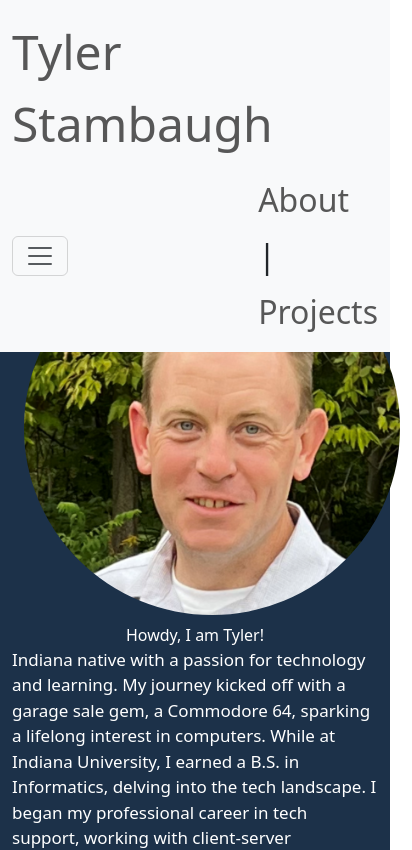
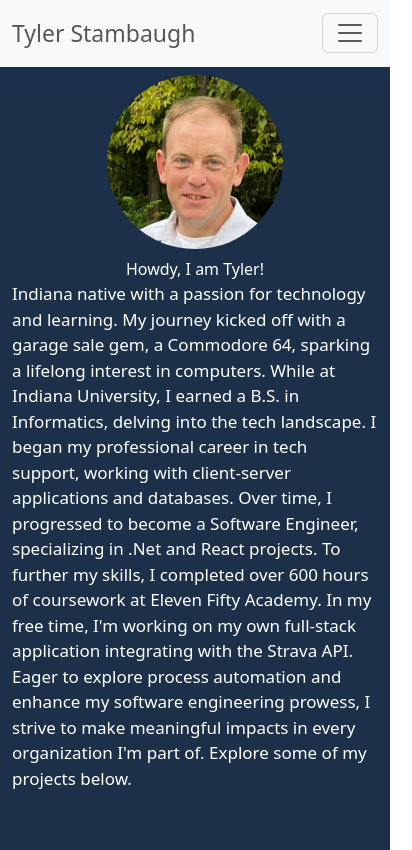
Before and after one commit to tylerstambaugh/ProfessionalPortfolio, a React (Vite) app: page / in a window 390 px wide. Shown: the top 850 px of the page, 412 px wide, since content can reach past the window. Built offline with nearby package versions, Linux system fonts and the light colour scheme.

Commit message:
fixed header

```diff
--- a/src/App.css
+++ b/src/App.css
@@ -23,6 +23,14 @@
   width: 400px;
 }
 
+.small-headshot {
+  width: 200px;
+}
+
+.small-text {
+  font-size: 23px;
+}
+
 
 .cardHeader {
   background-color: grey;
--- a/src/components/AboutMe.tsx
+++ b/src/components/AboutMe.tsx
@@ -1,6 +1,7 @@
 import FullScreenSection from "./FullScreenSection";
 import Headshot from "../assets/images/headshot_sized.png";
 import { Col, Container, Row, Image } from "react-bootstrap";
+import { useState, useEffect } from "react";
 
 const greeting = "Howdy, I am Tyler!";
 const bio1 = `Indiana native with a passion for technology and learning. My journey kicked off with a garage sale gem, a Commodore 64, sparking a lifelong interest in computers.
@@ -10,16 +11,32 @@ const bio1 = `Indiana native with a passion for technology and learning. My jour
     I strive to make meaningful impacts in every organization I'm part of.  Explore some of my projects below.`;
 
 export default function AboutMe() {
+  const [windowWidth, setWindowWidth] = useState(window.innerWidth);
+
+  useEffect(() => {
+    const handleResize = () => {
+      setWindowWidth(window.innerWidth);
+    };
+
+    window.addEventListener("resize", handleResize);
+
+    return () => {
+      window.removeEventListener("resize", handleResize);
+    };
+  }, []);
+
+  const headshotClassName = windowWidth < 576 ? "small-headshot" : "headshot";
+
   return (
     <>
       <FullScreenSection
         isDarkBackground
-        fullScreen={true}
+        fullScreen={false}
         backgroundColor="#1c3149"
         id="aboutMe"
       >
         <Container className="justify-content-center">
-          <Row className="headshot pb-2 mx-auto">
+          <Row className={`${headshotClassName} pb-2 pt-2 mx-auto`}>
             <Image src={Headshot} roundedCircle={true} />
           </Row>
           <Row className="text-center">
--- a/src/components/Header.tsx
+++ b/src/components/Header.tsx
@@ -27,88 +27,66 @@ export default function Header() {
       url: "mailto: tyler.stambaugh@icloud.com",
     },
   ];
-  const [isCollapsed, setIsCollapsed] = useState<boolean>(false);
+
+  const [windowWidth, setWindowWidth] = useState(window.innerWidth);
 
   useEffect(() => {
     const handleResize = () => {
-      setIsCollapsed(window.innerWidth < 992);
-      // console.log("isCollapsed", isCollapsed);
-      // console.log("window.innerWidth", window.innerWidth);
+      setWindowWidth(window.innerWidth);
     };
+
     window.addEventListener("resize", handleResize);
 
-    handleResize(); // To set initial state on load
-    return () => window.removeEventListener("resize", handleResize);
+    return () => {
+      window.removeEventListener("resize", handleResize);
+    };
   }, []);
 
+  const faIconSize = windowWidth < 350 ? "1x" : "2x";
+  const navbarBrandTextSize = windowWidth < 440 ? "small-text" : "";
   return (
     <>
       <Navbar
         collapseOnSelect
+        sticky="top"
         expand="lg"
         bg="light"
         variant="light"
-        sticky="top"
         className=""
       >
         <Container>
-          <Navbar.Text className="navbar-brand-text justify-content-start">
+          <Navbar.Text
+            className={`navbar-brand-text justify-content-start ${navbarBrandTextSize}`}
+          >
             Tyler Stambaugh
           </Navbar.Text>
           <Navbar.Toggle aria-controls="responsive-navbar-nav" />
-          {!isCollapsed ? (
           <>
             <Navbar.Collapse
               id="responsive-navbar-nav"
               className="justify-content-center"
             >
-                <Nav className="justify-content-center">
+              <Nav className="d-flex flex-row justify-content-around">
                 <Nav.Link
                   href="./documents/ResumeTylerStambaugh.pdf"
                   target="blank"
+                  className="mr-2"
                 >
-                    <FontAwesomeIcon icon={faFilePdf} size="2x" />
+                  <FontAwesomeIcon icon={faFilePdf} size={faIconSize} />
                 </Nav.Link>
                 {socials.map((item, index) => (
-                    <Nav.Link href={item.url} key={index} target="blank">
-                      <FontAwesomeIcon icon={item.icon} size="2x" />
-                    </Nav.Link>
-                  ))}
-                </Nav>
-              </Navbar.Collapse>
-              <Nav className="justify-content-end">
-                <Nav.Link href="#aboutMe">About</Nav.Link>
-                {" | "}
-                <Nav.Link href="#projects">Projects</Nav.Link>
-              </Nav>
-            </>
-          ) : (
-            <>
-              <Nav className="justify-content-end ">
-                <Nav.Link href="#aboutMe">About</Nav.Link>
-                {" | "}
-                <Nav.Link href="#projects">Projects</Nav.Link>
-              </Nav>
-              <Navbar.Collapse
-                id="responsive-navbar-nav"
-                className="justify-content-center"
+                  <Nav.Link
+                    href={item.url}
+                    key={index}
+                    target="blank"
+                    className="mr-2"
                   >
-                <Nav className="justify-content-center">
-                  <Nav.Link
-                    href="./documents/ResumeTylerStambaugh.pdf"
-                    target="blank"
-                  >
-                    <FontAwesomeIcon icon={faFilePdf} size="2x" />
-                  </Nav.Link>
-                  {socials.map((item, index) => (
-                    <Nav.Link href={item.url} key={index} target="blank">
-                      <FontAwesomeIcon icon={item.icon} size="2x" />
+                    <FontAwesomeIcon icon={item.icon} size={faIconSize} />
                   </Nav.Link>
                 ))}
               </Nav>
             </Navbar.Collapse>
           </>
-          )}
         </Container>
       </Navbar>
     </>
```
Lines whose indentation alone changed are shown as unchanged.
